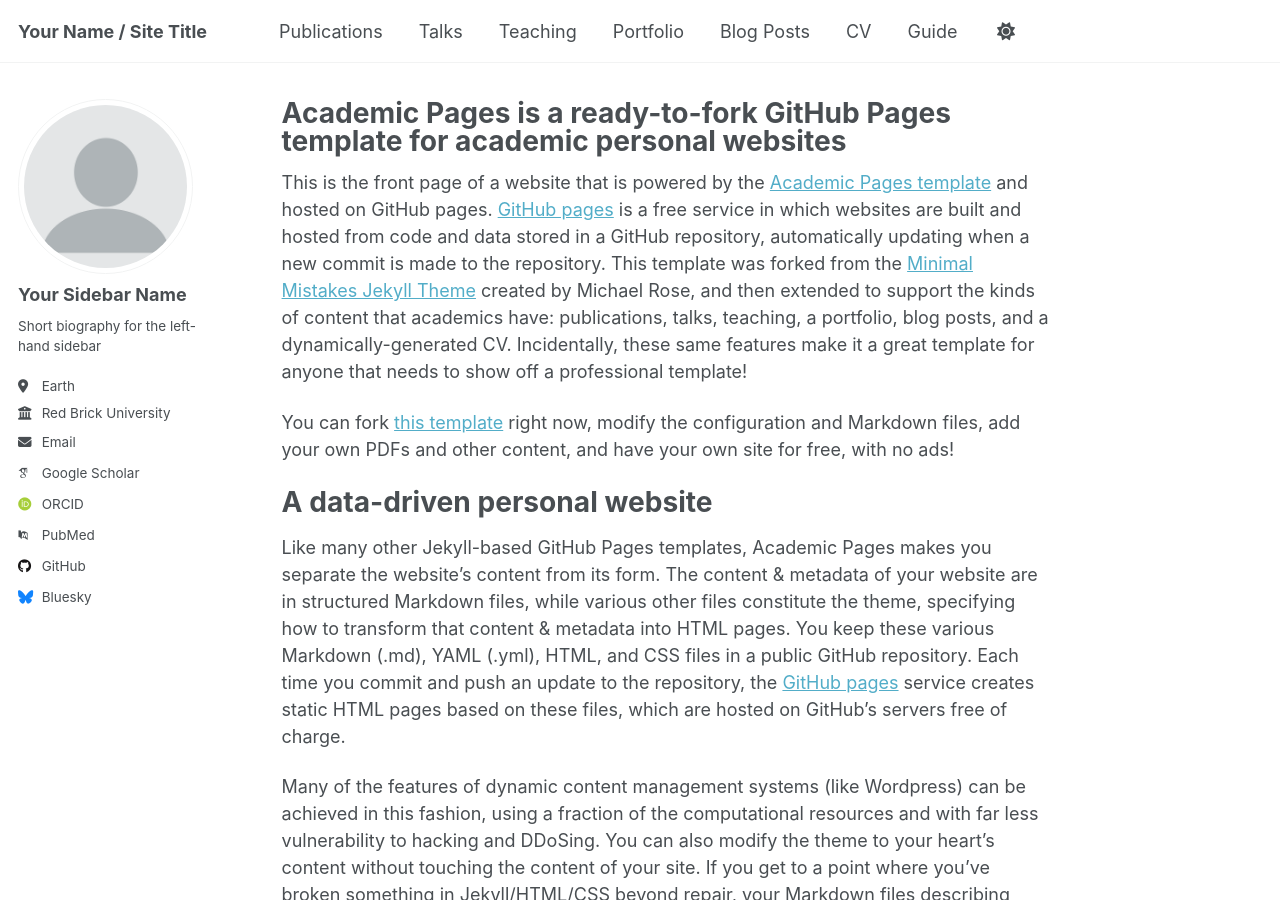
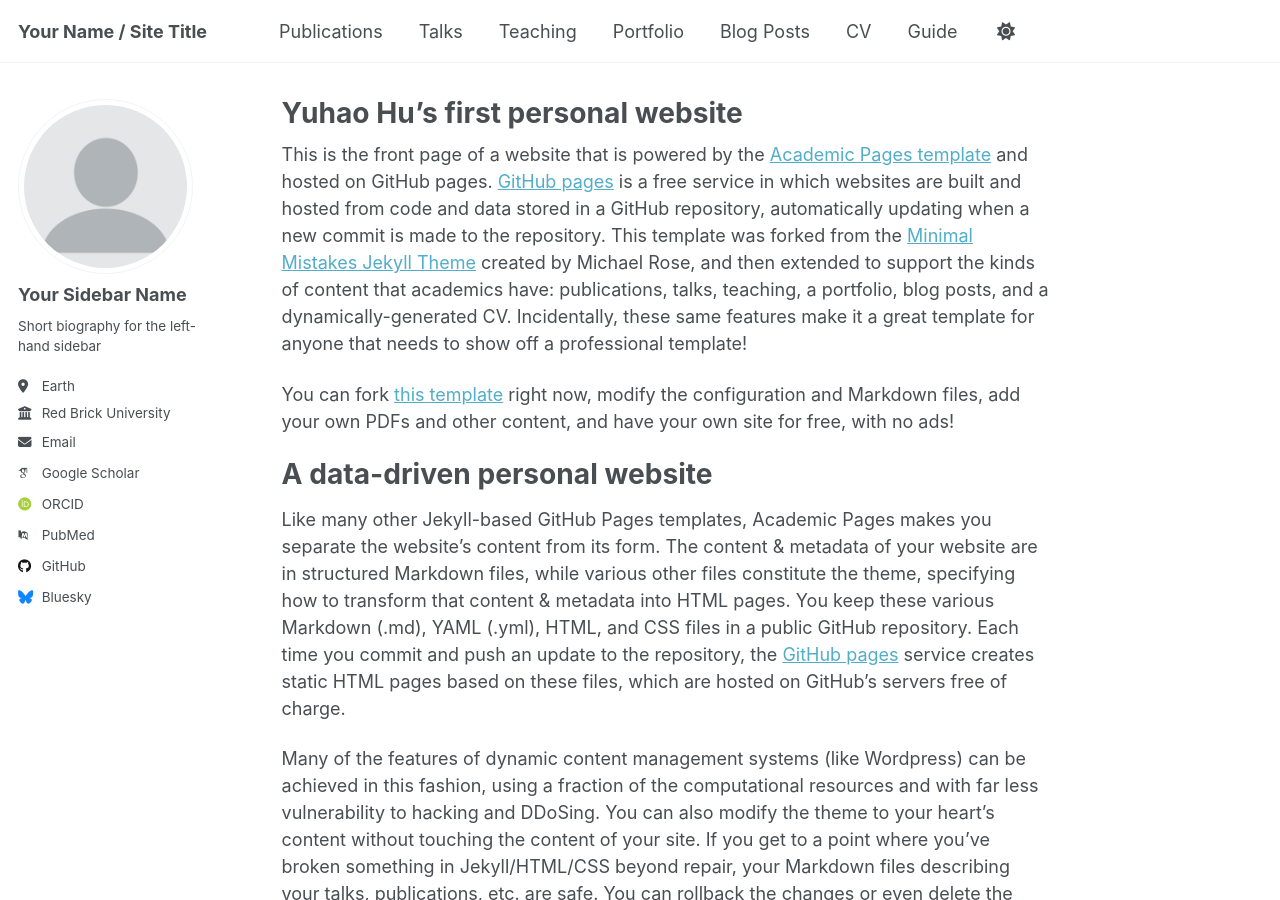
Before and after one commit to Huniverseh/Huniverseh.github.io, a Jekyll site: the page built from _pages/about.md, in a window 1280 px wide and 900 px high. Built offline with Jekyll 4.4.1, drawn with Linux system fonts in a browser that asks for light colours; some web fonts are replaced; a script that is not in the unit is left out.

Commit message:
Update about.md

```diff
--- a/_pages/about.md
+++ b/_pages/about.md
@@ -1,6 +1,6 @@
 ---
 permalink: /
-title: "Academic Pages is a ready-to-fork GitHub Pages template for academic personal websites"
+title: "Yuhao Hu's first personal website"
 author_profile: true
 redirect_from:
   - /about/
```
